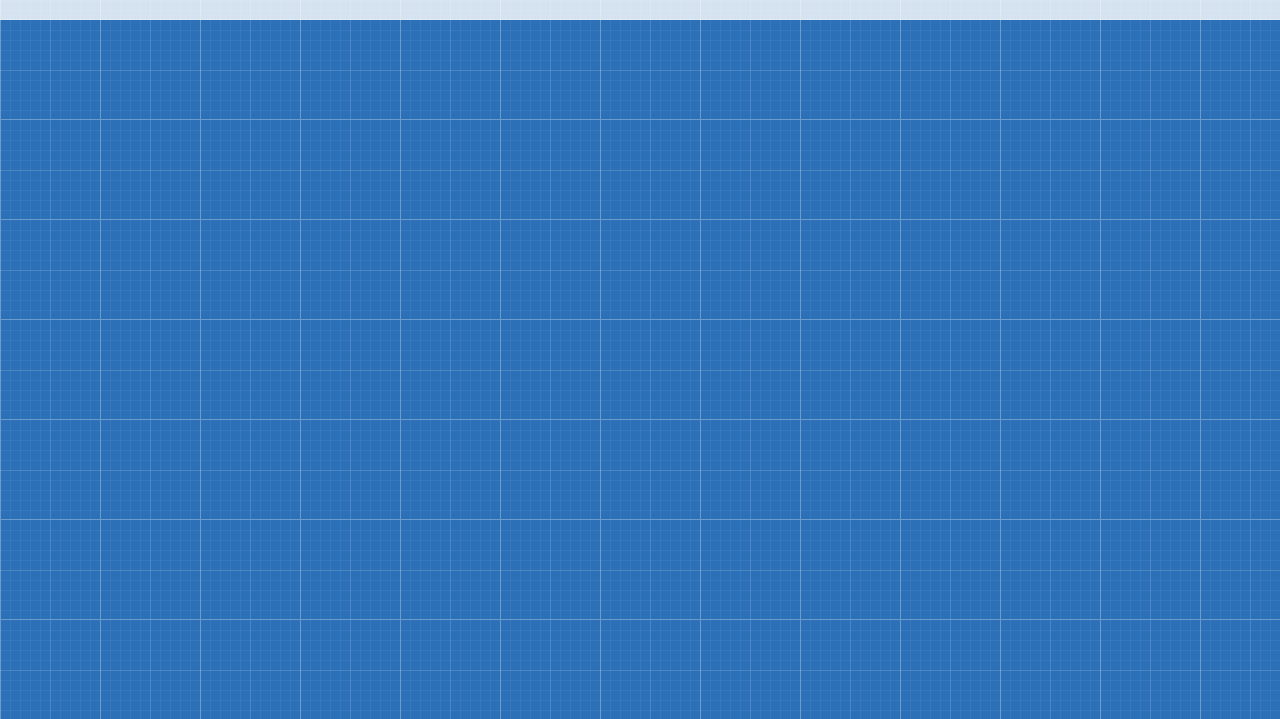
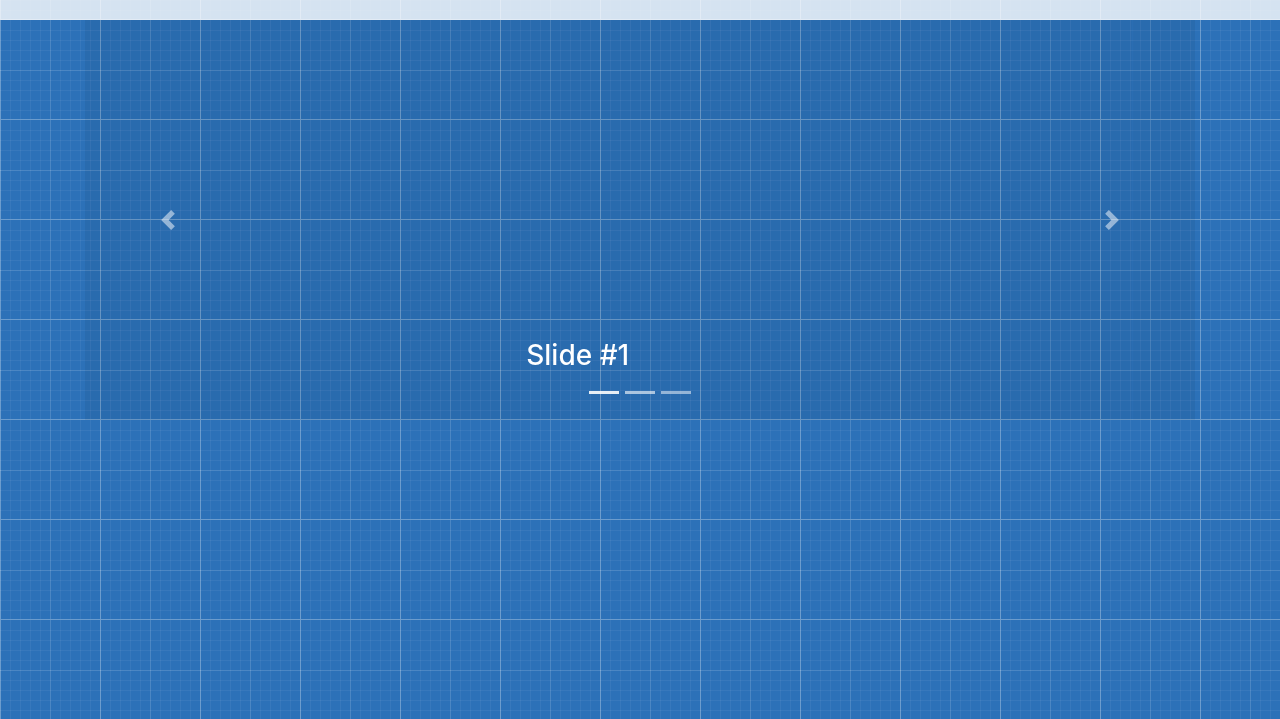
Before and after one commit to KhrystynaKo/Shop-template, a website: page index.html in a window 1280 px wide. Shown: the part 81-800 px from the top of the page. Drawn offline with Linux system fonts and the light colour scheme.

Commit message:
карусель

```diff
--- a/assets/scss/_header.scss
+++ b/assets/scss/_header.scss
@@ -95,3 +95,8 @@
     box-shadow: 0px 1px 5px 1px rgba(0,0,0,0.5);;
   }
 }
+
+.carousel-shop {
+  background-color: rgba(#000000, 0.3%);
+  border-bottom: 1px solid $color-light;
+}
--- a/index.html
+++ b/index.html
@@ -55,15 +55,54 @@
               </li>
             </ul>
             <form class="nav-form form-inline my-2 my-lg-0">
-              <input class="nav-form-search form-control mr-sm-2" type="search" placeholder="search" aria-label="Search">
+              <input class="nav-form-search form-control mr-sm-2" type="search" placeholder="search"
+                aria-label="Search">
               <button class="btn my-2 my-sm-0" type="submit"><i class="fas fa-search"></i></button>
             </form>
             <button class="nav-form-card btn my-2 my-sm-0" type="submit"><i class="fas fa-shopping-cart"></i></i>
               <span id="cart-counter" class="nav-form-card-counter">1</span></button>
           </div>
+        </nav>
+      </div>
+    </div>
 
-        </nav>
-
+    <div class="carousel-shop">
+      <div class="container">
+        <div id="carouselShop" class="carousel slide" data-ride="carousel">
+          <ol class="carousel-indicators">
+            <li data-target="#carouselShop" data-slide-to="0" class="active"></li>
+            <li data-target="#carouselShop" data-slide-to="1"></li>
+            <li data-target="#carouselShop" data-slide-to="2"></li>
+          </ol>
+          <div class="carousel-inner">
+            <div class="carousel-item active">
+              <img src="assets/img/slide.png" class="d-block w-100" alt="...">
+              <div class="carousel-caption d-none d-md-block">
+                <h3>Slide #1</h3>
+              </div>
+            </div>
+            <div class="carousel-item">
+              <img src="assets/img/slide.png" class="d-block w-100" alt="...">
+              <div class="carousel-caption d-none d-md-block">
+                <h3>Slide #2</h3>
+              </div>
+            </div>
+            <div class="carousel-item">
+              <img src="assets/img/slide.png" class="d-block w-100" alt="...">
+              <div class="carousel-caption d-none d-md-block">
+                <h3>Slide #3</h3>
+              </div>
+            </div>
+          </div>
+          <a class="carousel-control-prev" href="#carouselShop" role="button" data-slide="prev">
+            <span class="carousel-control-prev-icon" aria-hidden="true"></span>
+            <span class="sr-only">Previous</span>
+          </a>
+          <a class="carousel-control-next" href="#carouselShop" role="button" data-slide="next">
+            <span class="carousel-control-next-icon" aria-hidden="true"></span>
+            <span class="sr-only">Next</span>
+          </a>
+        </div>
       </div>
     </div>
 
```
